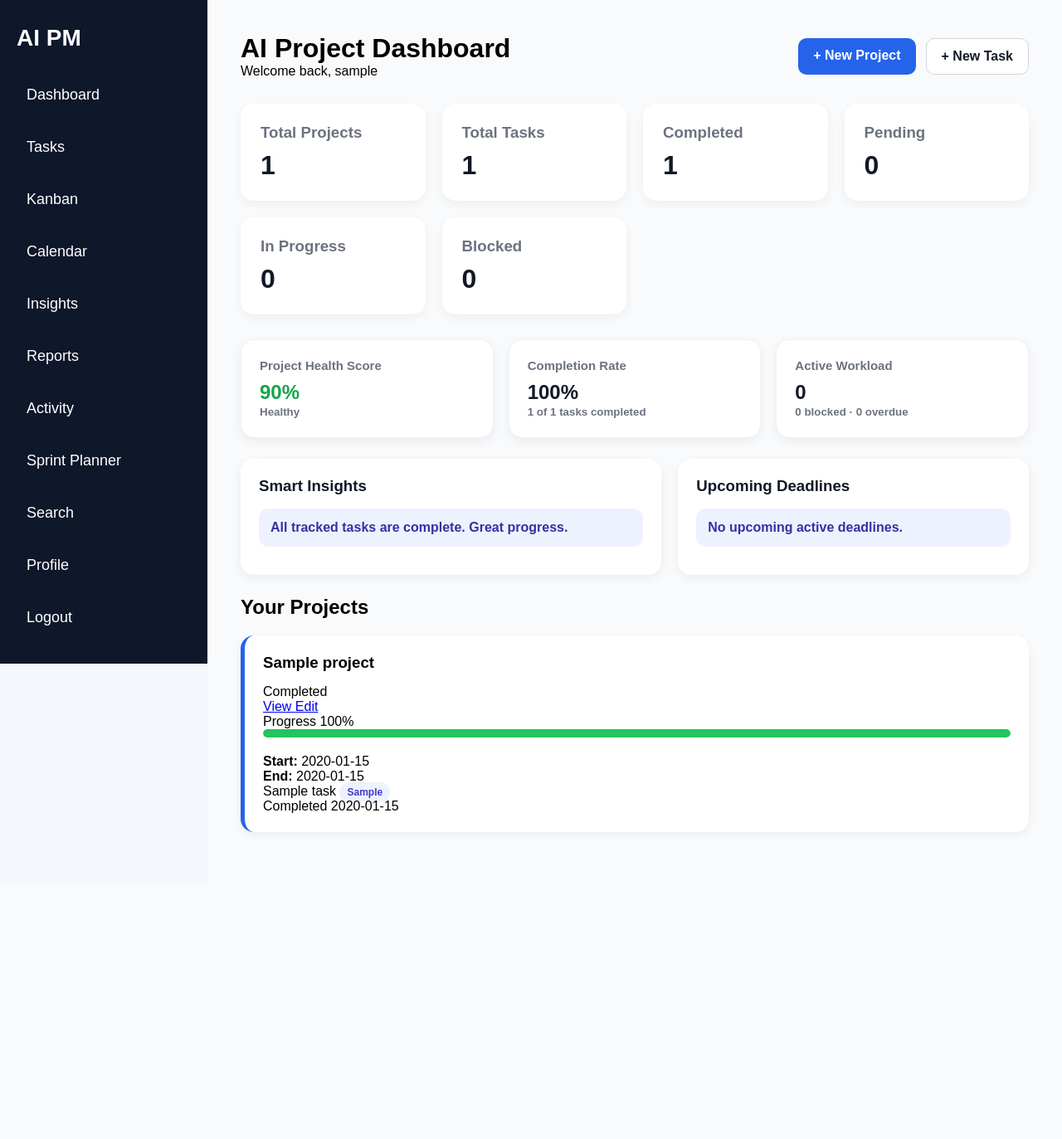
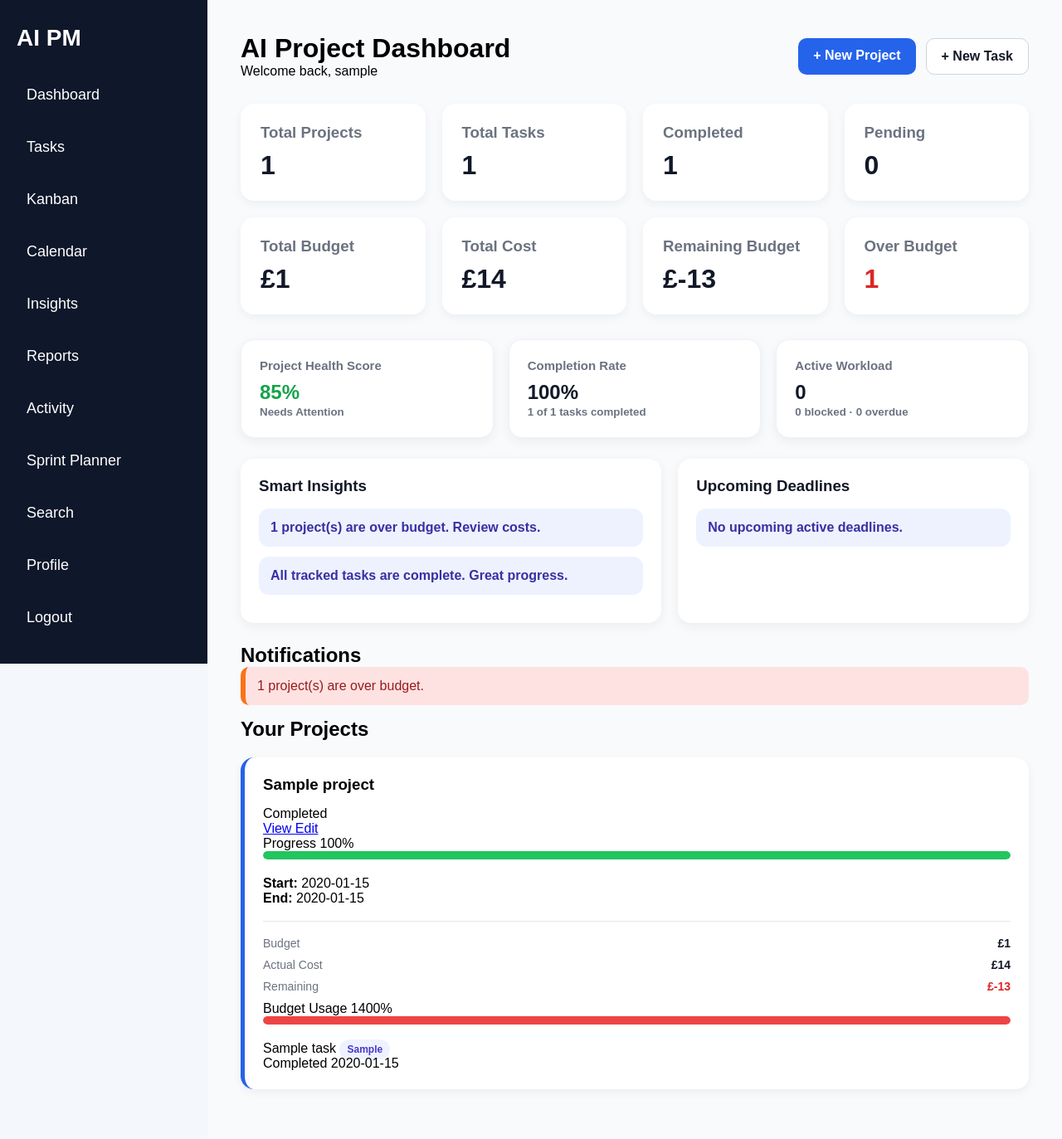
Before and after one commit to RollandOgis/AI_PM_Tracker, a Flask app: page / in a window 1280 px wide. Shown: the whole page at 83% size. Before the commit the page ends 1003 px from the top, so only its background shows below. Run offline with Flask 3, Linux system fonts and the light colour scheme; the visitor is signed in with stand-in values (Sample User, id 1); tables that the repository leaves empty hold one stand-in row (values such as "Sample post").

Commit message:
Add budgeting dashboard widgets

```diff
--- a/static/style.css
+++ b/static/style.css
@@ -1038,3 +1038,24 @@ body.dark-ready {
         flex-direction: column;
     }
 }
+
+.budget-section {
+    margin-top: 18px;
+    padding-top: 18px;
+    border-top: 1px solid #e5e7eb;
+}
+
+.budget-row {
+    display: flex;
+    justify-content: space-between;
+    margin-bottom: 10px;
+    font-size: 14px;
+}
+
+.budget-row span {
+    color: #6b7280;
+}
+
+.budget-row strong {
+    color: #111827;
+}
--- a/templates/index.html
+++ b/templates/index.html
@@ -35,11 +35,13 @@
         <div class="dashboard-header">
 
             <div>
+
                 <h1>AI Project Dashboard</h1>
 
                 <p class="dashboard-subtitle">
                     Welcome back, {{ session.username }}
                 </p>
+
             </div>
 
             <div class="dashboard-actions">
@@ -80,13 +82,39 @@
             </div>
 
             <div class="stat-card">
-                <h3>In Progress</h3>
-                <p>{{ in_progress_tasks }}</p>
+                <h3>Total Budget</h3>
+
+                <p>
+                    £{{ "{:,.0f}".format(total_budget) }}
+                </p>
             </div>
 
             <div class="stat-card">
-                <h3>Blocked</h3>
-                <p>{{ blocked_tasks }}</p>
+                <h3>Total Cost</h3>
+
+                <p>
+                    £{{ "{:,.0f}".format(total_actual_cost) }}
+                </p>
+            </div>
+
+            <div class="stat-card">
+                <h3>Remaining Budget</h3>
+
+                <p>
+                    £{{ "{:,.0f}".format(total_remaining_budget) }}
+                </p>
+            </div>
+
+            <div class="stat-card">
+
+                <h3>Over Budget</h3>
+
+                <p
+                    class="{% if over_budget_projects > 0 %}health-warning{% else %}health-good{% endif %}"
+                >
+                    {{ over_budget_projects }}
+                </p>
+
             </div>
 
         </div>
@@ -129,7 +157,10 @@
                 <p>{{ workload_summary.active }}</p>
 
                 <small>
-                    {{ workload_summary.blocked }} blocked · {{ workload_summary.overdue }} overdue
+                    {{ workload_summary.blocked }}
+                    blocked ·
+                    {{ workload_summary.overdue }}
+                    overdue
                 </small>
 
             </div>
@@ -165,7 +196,9 @@
 
                             <div>
 
-                                <strong>{{ deadline.title }}</strong>
+                                <strong>
+                                    {{ deadline.title }}
+                                </strong>
 
                                 <p>
                                     {{ deadline.project_name }}
@@ -231,7 +264,9 @@
 
                                 <div>
 
-                                    <h3>{{ item.project[1] }}</h3>
+                                    <h3>
+                                        {{ item.project[1] }}
+                                    </h3>
 
                                     <span class="project-status">
                                         {{ item.project[2] }}
@@ -252,6 +287,7 @@
                                 </div>
 
                             </div>
+
 
                             <div class="progress-wrapper">
 
@@ -276,19 +312,87 @@
 
                             </div>
 
+
                             <div class="project-dates">
 
                                 <div>
+
                                     <strong>Start:</strong>
+
                                     {{ item.project[3] }}
+
                                 </div>
 
                                 <div>
+
                                     <strong>End:</strong>
+
                                     {{ item.project[4] }}
+
                                 </div>
 
                             </div>
+
+
+                            <div class="budget-section">
+
+                                <div class="budget-row">
+
+                                    <span>Budget</span>
+
+                                    <strong>
+                                        £{{ "{:,.0f}".format(item.estimated_budget) }}
+                                    </strong>
+
+                                </div>
+
+                                <div class="budget-row">
+
+                                    <span>Actual Cost</span>
+
+                                    <strong>
+                                        £{{ "{:,.0f}".format(item.actual_cost) }}
+                                    </strong>
+
+                                </div>
+
+                                <div class="budget-row">
+
+                                    <span>Remaining</span>
+
+                                    <strong
+                                        class="{% if item.remaining_budget < 0 %}health-warning{% else %}health-good{% endif %}"
+                                    >
+                                        £{{ "{:,.0f}".format(item.remaining_budget) }}
+                                    </strong>
+
+                                </div>
+
+                                <div class="progress-wrapper">
+
+                                    <div class="progress-info">
+
+                                        <span>Budget Usage</span>
+
+                                        <span>
+                                            {{ item.budget_used_percent }}%
+                                        </span>
+
+                                    </div>
+
+                                    <div class="progress-bar">
+
+                                        <div
+                                            class="progress-fill {% if item.budget_used_percent > 100 %}blocked-fill{% elif item.budget_used_percent > 70 %}pending-fill{% else %}completed-fill{% endif %}"
+                                            style="width: {{ item.budget_used_percent if item.budget_used_percent <= 100 else 100 }}%;"
+                                        ></div>
+
+                                    </div>
+
+                                </div>
+
+                            </div>
+
 
                             <div class="project-task-preview">
 
@@ -312,9 +416,13 @@
 
                                             <div class="task-preview-bottom">
 
-                                                <span>{{ task[2] }}</span>
+                                                <span>
+                                                    {{ task[2] }}
+                                                </span>
 
-                                                <span>{{ task[3] }}</span>
+                                                <span>
+                                                    {{ task[3] }}
+                                                </span>
 
                                             </div>
 
```
Also changed, not shown: web_app.py (+111 -11 lines).
